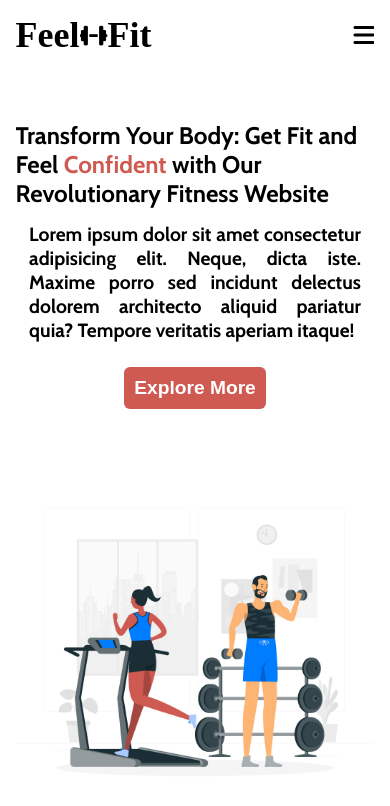
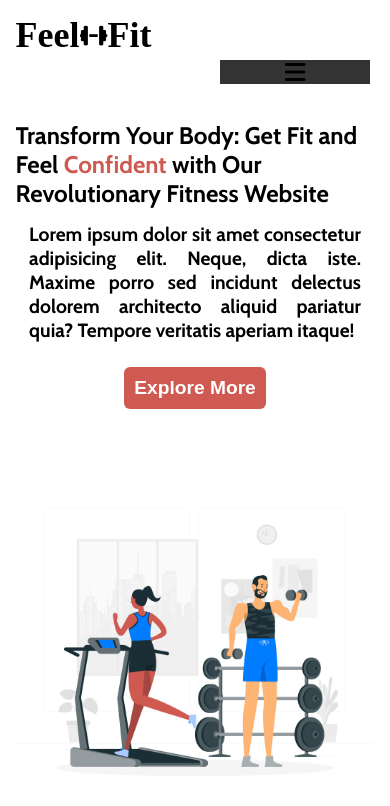
Before and after one commit to prerna-raj/Fitness_landing_page, a plain HTML site: page index.html in a window 390 px wide. Drawn offline with nearby package versions, Linux system fonts and the light colour scheme.

Commit message:
i added javascript

```diff
--- a/index.html
+++ b/index.html
@@ -17,7 +17,7 @@
             <h1>Feel<i class="fa-solid fa-dumbbell"></i>Fit</h1>
 
         </div>
-        <div class="nav-items">
+        <div class="nav-items active">
             <h4>Home</h4>
             <h4>About</h4>
             <h4>Services</h4>
@@ -26,6 +26,7 @@
             <i class="fa-solid fa-bars"></i>
         </div>
     </nav>
+</header>
     <main>
         <div class="hero">
             <div class="left">
@@ -40,6 +41,17 @@
             </div>
         </div>
     </main>
-</header>
+
+    <script>
+        document.addEventListener('DOMContentLoaded', () => {
+    const menuIcon = document.querySelector('.fa-bars');
+    const navItems = document.querySelector('.nav-items');
+
+    menuIcon.addEventListener('click', () => {
+      navItems.classList.toggle('active'); // Toggle the active class
+    });
+  });
+      </script>
+
 </body>
 </html>
--- /dev/null
+++ b/script.js
@@ -0,0 +1,6 @@
+const menuIcon = document.querySelector('.fa-bars');
+const navItems = document.querySelector('.nav-items');
+
+menuIcon.addEventListener('click', () => {
+  navItems.classList.toggle('active');
+});
--- a/style.css
+++ b/style.css
@@ -102,6 +102,9 @@ h1 i{
     .btn{
         display: none;
     }
+    .nav-items.active {
+        display: block; /* or block, depending on your layout */
+      }
     .nav-items i{
         display: block;
     }
@@ -129,3 +132,17 @@ h1 i{
         height: 50%;
     }
 }
+@media screen and (max-width:600px){
+    .nav-items{
+        display:none;
+    }
+    .nav-items.active {
+        display: flex; /* Show when active class is applied */
+        flex-direction: column; /* Stack items vertically */
+        position: absolute;
+        top: 60px; /* Adjust as needed */
+        right: 20px; /* Adjust as needed */
+        background-color: #333;
+        width: 150px;
+      }
+}
```
